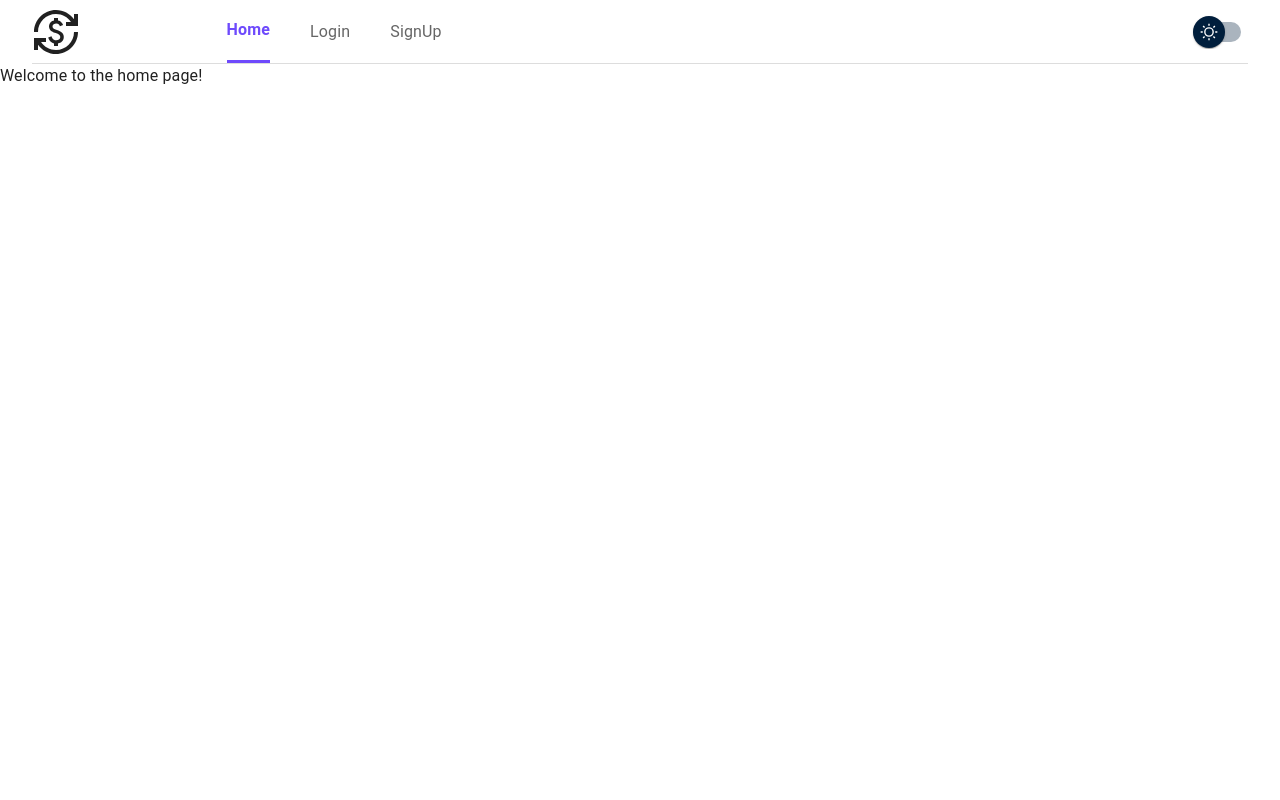
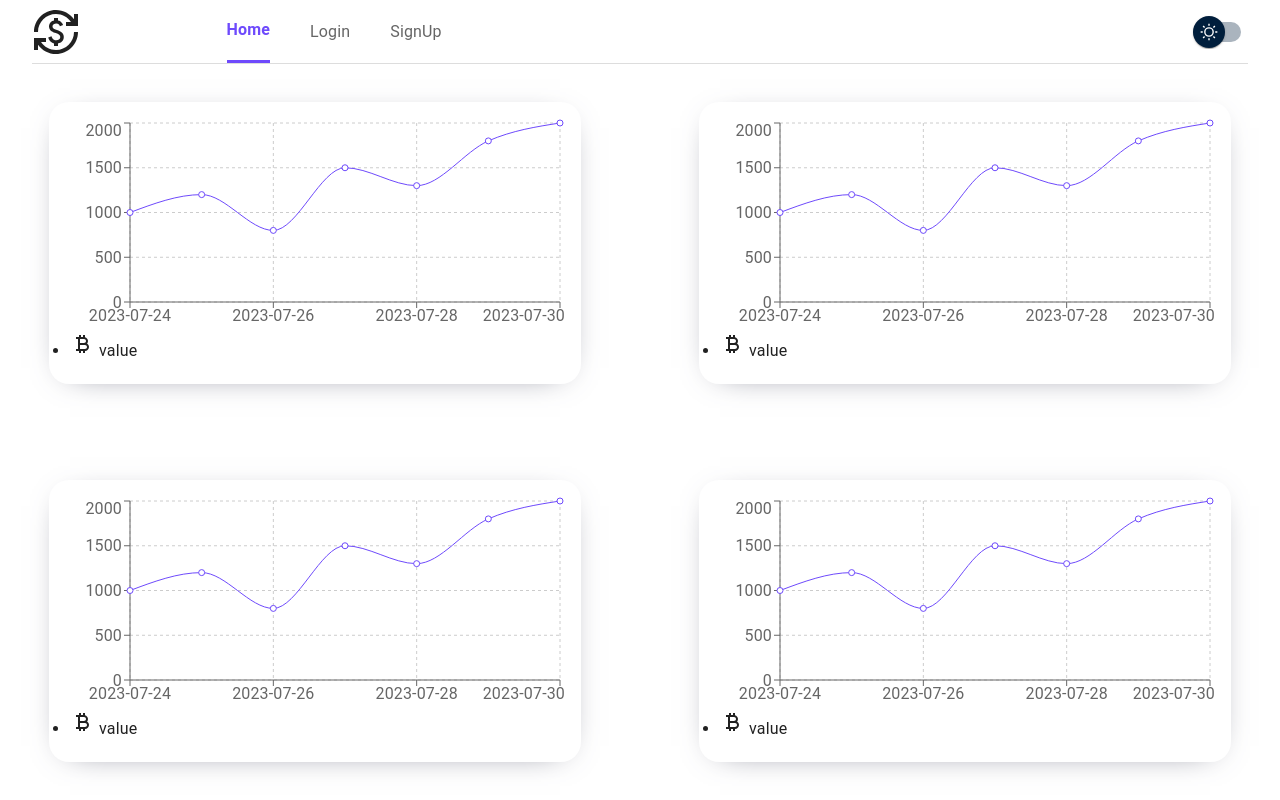
Before and after one commit to NivNaim/crypto-app-frontend, a React (Vite) app: page / in a window 1280 px wide. Built offline with nearby package versions, Linux system fonts and the light colour scheme.

Commit message:
feat: first build of home component

```diff
--- a/src/App.tsx
+++ b/src/App.tsx
@@ -6,6 +6,7 @@ import { darkTheme, lightTheme } from "./components/UI/Theme";
 import { Route, Routes } from "react-router-dom";
 import Login from "./components/Login/Login";
 import AuthProvider from "./store/AuthProvider";
+import Home from "./components/Layout/Home/Home";
 
 const App = () => {
   const initialDarkMode = localStorage.getItem("isDarkMode") === "true";
@@ -25,7 +26,7 @@ const App = () => {
       <Header isDarkMode={isDarkMode} toggleDarkMode={toggleDarkMode} />
       <AuthProvider>
         <Routes>
-          <Route path="/" element={<div>Welcome to the home page!</div>} />
+          <Route path="/" element={<Home />} />
           <Route path="/auth/login" element={<Login />} />
           <Route path="/auth/sign-up" element={<Login />} />
         </Routes>
--- /dev/null
+++ b/src/components/Layout/Home/Home.module.scss
@@ -0,0 +1,7 @@
+.home-page {
+  display: grid;
+  grid-template-columns: repeat(2, 1fr);
+  gap: 20px;
+  justify-items: center;
+  align-items: center;
+}
--- /dev/null
+++ b/src/components/Layout/Home/Home.tsx
@@ -0,0 +1,25 @@
+import CryptoChart from "../../UI/CryptoChart";
+import classes from "./Home.module.scss";
+
+const Home = () => {
+    const cryptoData: { date: string; value: number }[] = [
+        { date: "2023-07-24", value: 1000 },
+        { date: "2023-07-25", value: 1200 },
+        { date: "2023-07-26", value: 800 },
+        { date: "2023-07-27", value: 1500 },
+        { date: "2023-07-28", value: 1300 },
+        { date: "2023-07-29", value: 1800 },
+        { date: "2023-07-30", value: 2000 },
+    ];
+
+    return (
+        <div className={`page-container ${classes['home-page']}`}>
+            <CryptoChart data={cryptoData} />
+            <CryptoChart data={cryptoData} />
+            <CryptoChart data={cryptoData} />
+            <CryptoChart data={cryptoData} />
+        </div>
+    );
+}
+
+export default Home;
--- a/src/components/Login/Login.module.scss
+++ b/src/components/Login/Login.module.scss
@@ -1,5 +1,4 @@
-.login-container {
-  height: 92vh;
+.login-page {
   display: flex;
   align-items: center;
   justify-content: center;
@@ -13,12 +12,6 @@
   .wrapper {
     width: 60%;
     height: 75%;
-    -webkit-box-shadow: 0px 5px 33px -21px rgba(66, 68, 90, 1);
-    -moz-box-shadow: 0px 5px 33px -21px rgba(66, 68, 90, 1);
-    box-shadow: 0px 5px 33px -21px rgba(66, 68, 90, 1);
-    display: flex;
-    align-items: center;
-    border-radius: 20px;
 
     .center-container {
       height: 100%;
--- a/src/components/Login/Login.tsx
+++ b/src/components/Login/Login.tsx
@@ -3,6 +3,7 @@ import classes from "./Login.module.scss";
 import { useAuth } from "../../store/auth-context";
 import SocialLoginButtons from "./SocialLoginButtons";
 import EmailPasswordForm from "./EmailPasswordForm";
+import Card from "../UI/Card";
 
 const Login: React.FC = () => {
   const { isLoginMode, handleEmailPasswordSubmit } = useAuth();
@@ -15,11 +16,11 @@ const Login: React.FC = () => {
   };
 
   return (
-    <div className={classes["login-container"]}>
+    <div className={`page-container ${classes["login-page"]}`}>
       <h1 className={classes["login-title"]}>
         {isLoginMode ? "Log In" : "Sign Up"}
       </h1>
-      <div className={classes.wrapper}>
+      <Card className={classes.wrapper}>
         <SocialLoginButtons />
         <div className={classes["center-container"]}>
           <div className={classes.line} />
@@ -32,7 +33,7 @@ const Login: React.FC = () => {
           setPassword={setPassword}
           handleSubmit={handleSubmit}
         />
-      </div>
+      </Card>
     </div>
   );
 };
--- /dev/null
+++ b/src/components/UI/Card.module.scss
@@ -0,0 +1,9 @@
+.card {
+  -webkit-box-shadow: 0px 5px 33px -21px rgba(66, 68, 90, 1);
+  -moz-box-shadow: 0px 5px 33px -21px rgba(66, 68, 90, 1);
+  box-shadow: 0px 5px 33px -21px rgba(66, 68, 90, 1);
+  border-radius: 20px;
+  display: flex;
+  align-items: center;
+  justify-content: center;
+}
--- /dev/null
+++ b/src/components/UI/Card.tsx
@@ -0,0 +1,17 @@
+import React from "react";
+import classes from "./Card.module.scss";
+
+interface CardProps {
+    className: string;
+    children: React.ReactNode;
+}
+
+const Card: React.FC<CardProps> = ({ className, children }) => {
+    return (
+        <div className={`${classes.card} ${className}`}>
+            {children}
+        </div>
+    );
+}
+
+export default Card;
--- /dev/null
+++ b/src/components/UI/CryptoChart.module.scss
@@ -0,0 +1,3 @@
+.crypto-chart-container {
+  padding: 2vh;
+}
--- /dev/null
+++ b/src/components/UI/CryptoChart.tsx
@@ -0,0 +1,61 @@
+
+import React from "react";
+import {
+  LineChart,
+  Line,
+  XAxis,
+  YAxis,
+  CartesianGrid,
+  Tooltip,
+  Legend,
+} from "recharts";
+import Card from "./Card";
+import classes from "./CryptoChart.module.scss";
+import CurrencyBitcoinIcon from '@mui/icons-material/CurrencyBitcoin';
+
+interface DataPoint {
+  date: string;
+  value: number;
+}
+
+interface CustomLegendProps {
+  payload?: Array<{ value: any, dataKey: string }>;
+}
+
+const CustomLegend: React.FC<CustomLegendProps> = ({ payload }) => {
+  return (
+    <ul>
+      {payload?.map((entry, index) => (
+        <li key={`item-${index}`}>
+          {entry.dataKey === "value" && (
+            <span>
+              <CurrencyBitcoinIcon style={{ marginRight: "5px" }} />
+            </span>
+          )}
+          {entry.value}
+        </li>
+      ))}
+    </ul>
+  );
+};
+
+interface CryptoChartProps {
+  data: DataPoint[];
+}
+
+const CryptoChart: React.FC<CryptoChartProps> = ({ data }) => {
+  return (
+    <Card className={classes['crypto-chart-container']}>
+      <LineChart width={500} height={250} data={data}>
+        <CartesianGrid strokeDasharray="3 3" />
+        <XAxis dataKey="date" />
+        <YAxis />
+        <Tooltip />
+        <Legend content={<CustomLegend />} />
+        <Line type="monotone" dataKey="value" stroke="#6e4afc" />
+      </LineChart>
+    </Card>
+  );
+};
+
+export default CryptoChart;
--- a/src/index.scss
+++ b/src/index.scss
@@ -17,3 +17,7 @@
   --github-color: #000;
   --github-color-light: rgba(0, 0, 0, 0.7);
 }
+
+.page-container {
+  height: 92vh;
+}
```
Also changed, not shown: package.json (+7 -4 lines), 1 other file (tests, documents, lock files or other folders).
